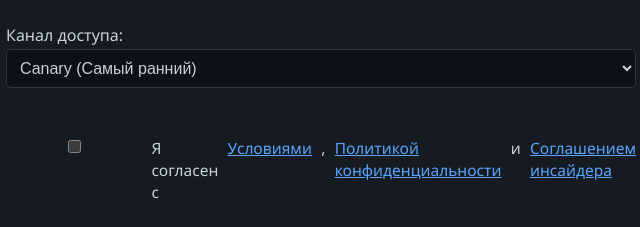
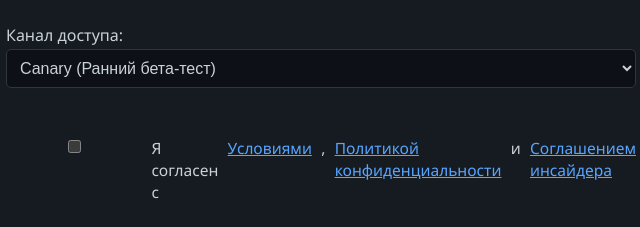
Before and after one commit to Andy-Z0z/Flap-Me.github.io, a plain HTML site: page beta.html in a window 1280 px wide. Shown: the part 376-603 px from the top of the page, 319-959 px from the left. Drawn offline with Linux system fonts and the light colour scheme.

Commit message:
New versions

```diff
--- a/beta.html
+++ b/beta.html
@@ -26,10 +26,10 @@
         <label>E-mail:<br><input type="email" name="email" required></label><br>
         <label>Канал доступа:<br>
           <select name="channel" required>
-            <option value="canary">Canary (Самый ранний)</option>
-            <option value="alpha">Alpha (Ранний)</option>
-            <option value="rta">RTA (Середина теста)</option>
-            <option value="rt">RT (Почти релиз)</option>
+            <option value="canary">Canary (Ранний бета-тест)</option>
+            <option value="alpha">Alpha (Улучшенные бета-сборки)</option>
+            <option value="rta">RTA (Середина бета-теста)</option>
+            <option value="rt">RT (Пред-релизные сборки)</option>
           </select>
         </label><br>
         <label class="checkbox-label">
```
Also changed, not shown: 1 other file.
